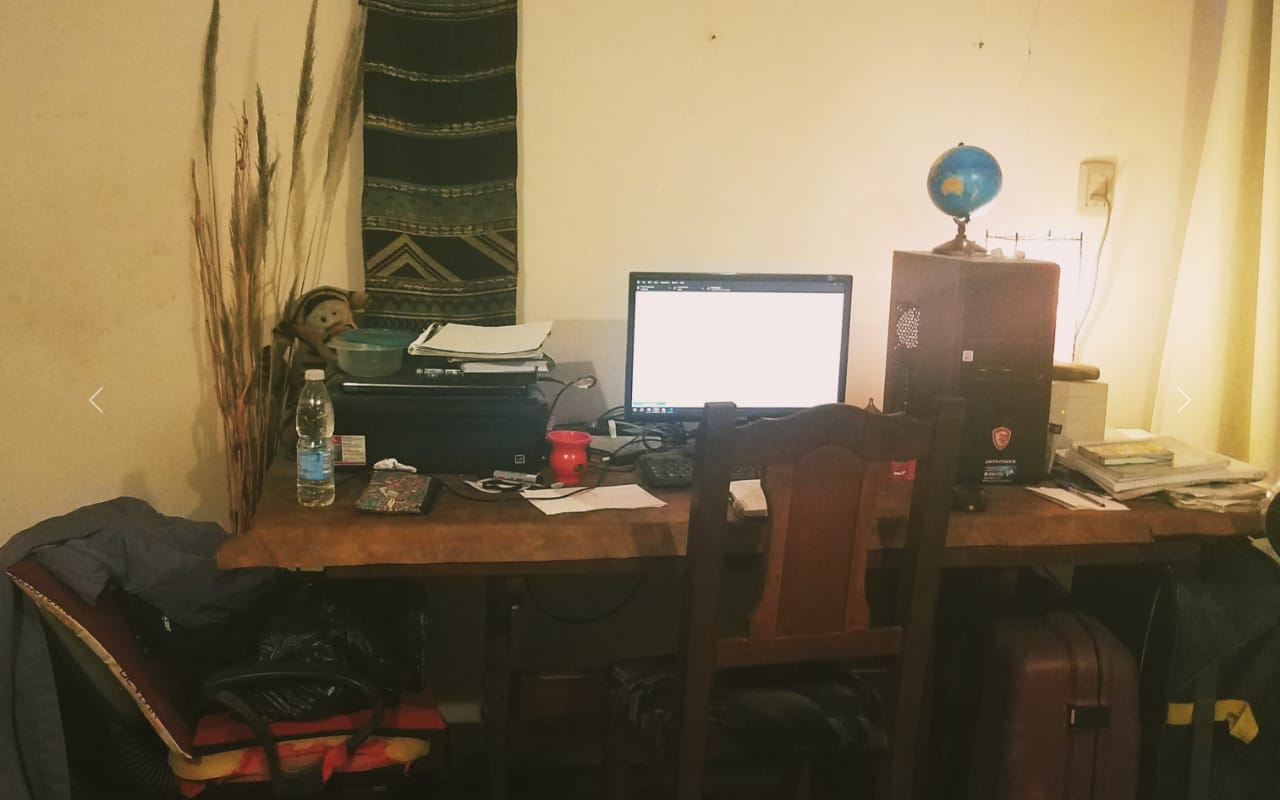
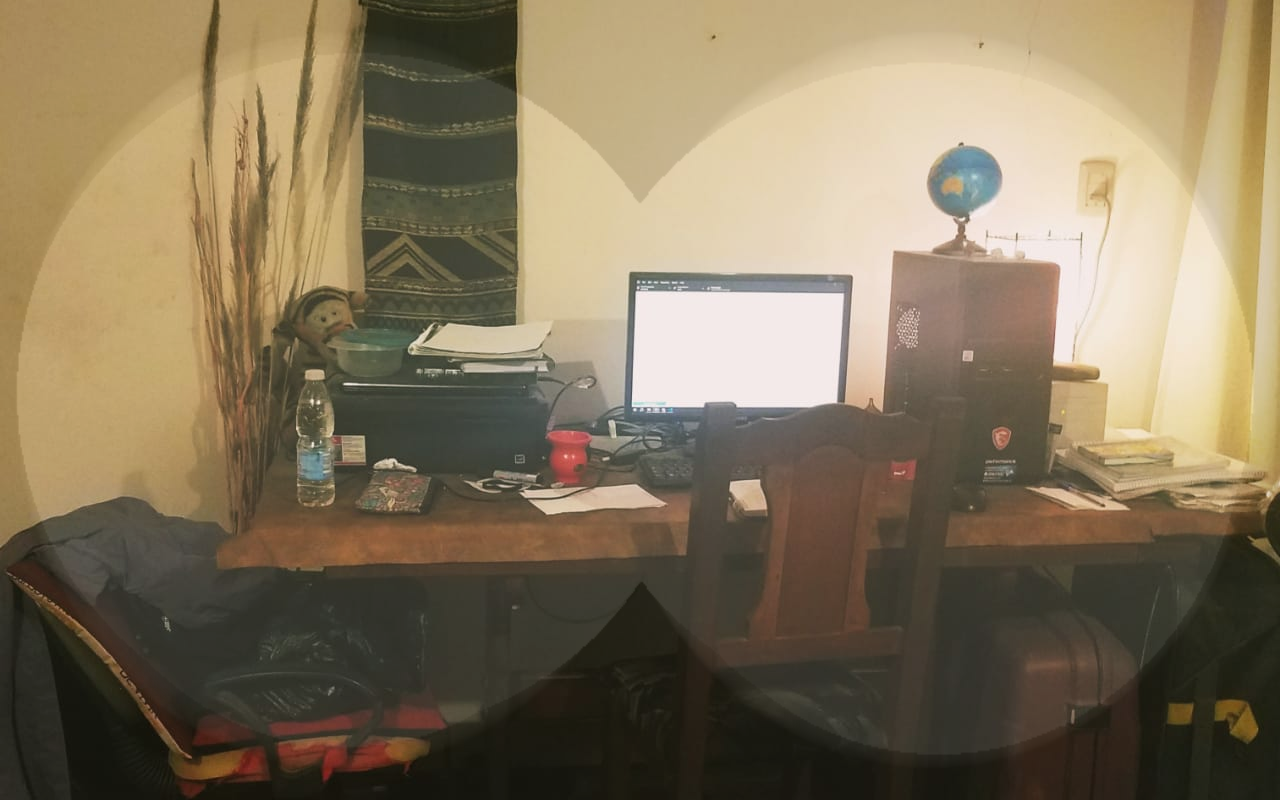
Before and after one commit to lucianatux/practicas, a plain HTML site: page index.html in a window 1280 px wide. Drawn offline with nearby package versions, Linux system fonts and the light colour scheme.

Commit message:
efecto mirador

```diff
--- a/index.html
+++ b/index.html
@@ -38,6 +38,7 @@
         </div>
       </div>
     -->
+    <!--
 <div id="carouselExample" class="carousel slide">
         <div class="carousel-inner">
           <div class="carousel-item active">
@@ -50,7 +51,7 @@
             <img src="assets/espejo.jpeg" class="d-block w-100" alt="...">
           </div>
           <div class="carousel-item">
-            <img src="assets/ropero.jpeg" class="d-block w-100" alt="..."> <!-- Agregando una cuarta imagen -->
+            <img src="assets/ropero.jpeg" class="d-block w-100" alt="...">
         </div>
     </div>
     <button class="carousel-control-prev" type="button" data-bs-target="#carouselExample" data-bs-slide="prev">
@@ -62,6 +63,12 @@
       <span class="visually-hidden">Next</span>
     </button>
   </div>
+    -->
+    <div class="frame-container">
+        <div class="room-frame">
+          <img src="assets/marco2.png" alt="Frame" class="frame">
+        </div>
+      </div>
 
     <script src="https://cdn.jsdelivr.net/npm/bootstrap@5.3.0/dist/js/bootstrap.bundle.min.js"></script>
       <script src="scripts.js"></script>
--- a/styles.css
+++ b/styles.css
@@ -202,8 +202,44 @@ body {
     left: 35px;
   }
   */
+  /*
   .carousel-item img {
     width: 100%;
     height: 100vh;
     object-fit: cover;
   }
+  */
+  body, html {
+    margin: 0;
+    padding: 0;
+    width: 100%;
+    height: 100%;
+    overflow: hidden;
+  }
+
+  .frame-container {
+    position: relative;
+    width: 100%;
+    height: 100%;
+    background-image: url('assets/compu.jpeg');
+    background-size: cover;
+    background-position: center;
+  }
+
+  .room-frame {
+    position: absolute;
+    top: 0;
+    left: 0;
+    width: 100%;
+    height: 100%;
+  }
+
+  .frame {
+    display: block;
+    max-width: 100%;
+    height: 100%;
+    /*mix-blend-mode: normal;*/
+    opacity: 0.1;
+    background-blend-mode:darken;
+    filter: opacity(100%);
+  }
```
Also changed, not shown: assets/Captura de pantalla (247).png (added), assets/marco.png (added), assets/marco2.png (added). Lines whose indentation alone changed are shown as unchanged.
